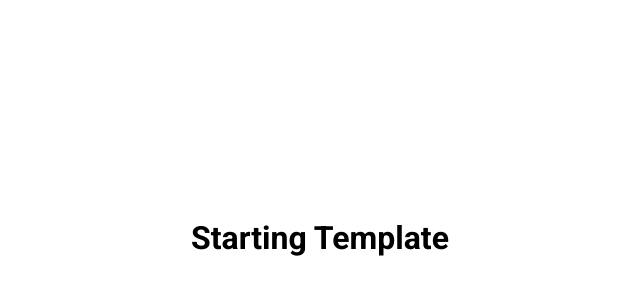
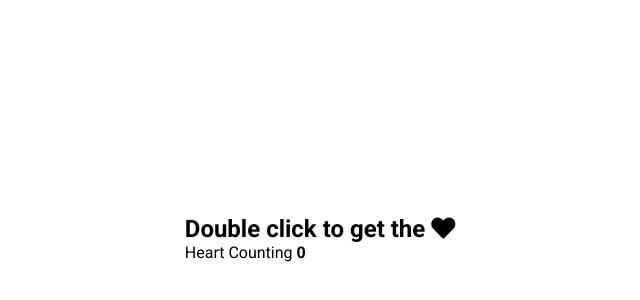
Before and after one commit to akyravish/Heart_Project, a plain HTML site: page index.html in a window 1280 px wide. Shown: the part 162-462 px from the top of the page, without its empty margins (320-960 px from the left). Drawn offline with Linux system fonts and the light colour scheme.

Commit message:
add html lines for the project

```diff
--- a/index.html
+++ b/index.html
@@ -5,7 +5,7 @@
     <meta charset="UTF-8">
     <meta http-equiv="X-UA-Compatible" content="IE=edge">
     <meta name="viewport" content="width=device-width, initial-scale=1.0">
-    <title>Starting Template</title>
+    <title>Heart Project</title>
     <!-- fontawsome link -->
     <link rel="stylesheet" href="https://cdnjs.cloudflare.com/ajax/libs/font-awesome/5.15.3/css/all.min.css"
         integrity="sha512-iBBXm8fW90+nuLcSKlbmrPcLa0OT92xO1BIsZ+ywDWZCvqsWgccV3gFoRBv0z+8dLJgyAHIhR35VZc2oM/gI1w=="
@@ -15,7 +15,13 @@
 </head>
 
 <body>
-    <h1>Starting Template</h1>
+    <div class="container">
+        <h2>Double click to get the <i class="fas fa-heart"></i></h2>
+        <p>Heart Counting <strong id="counting">0</strong></p>
+        <div class="image">
+            <div id="hearts"></div>
+        </div>
+    </div>
     <script src="./app.js"></script>
 </body>
 
```
